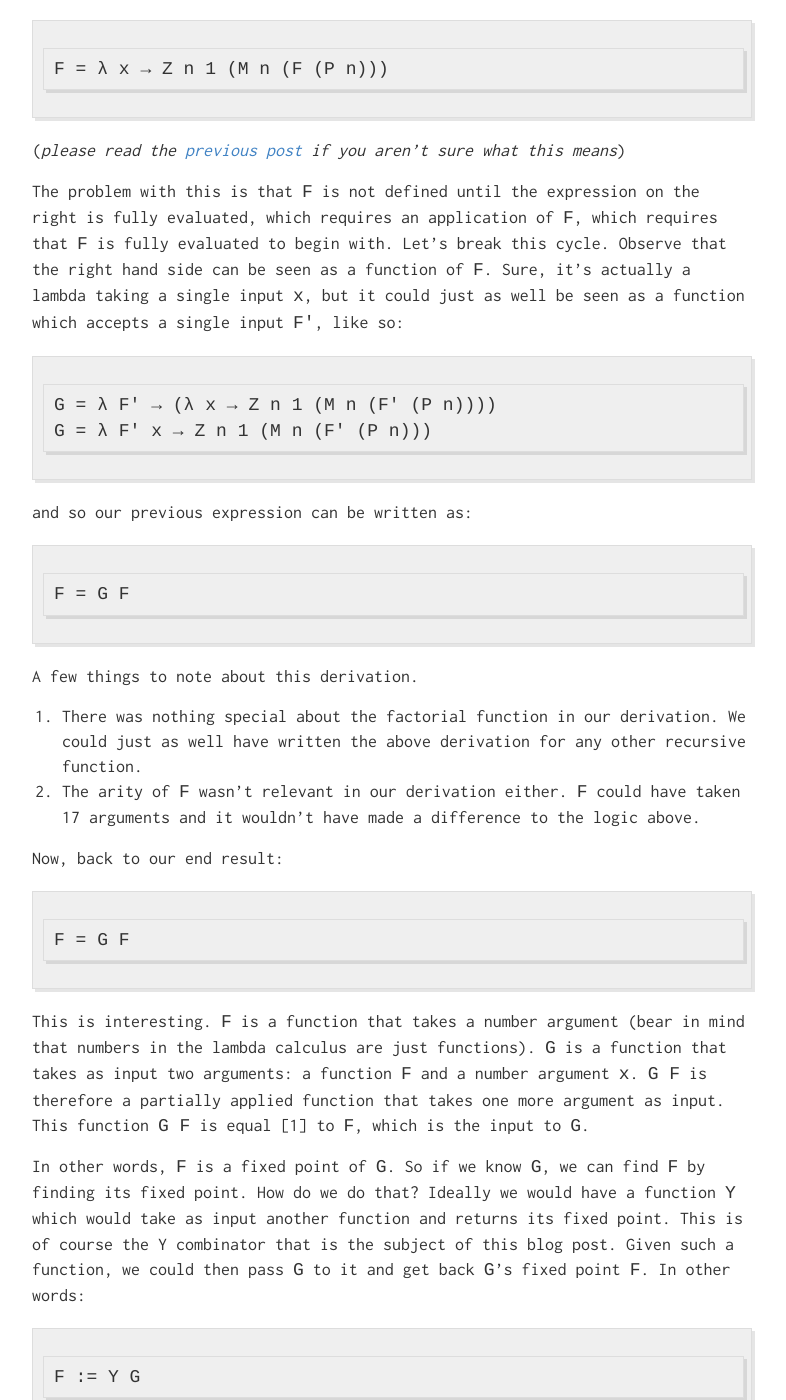
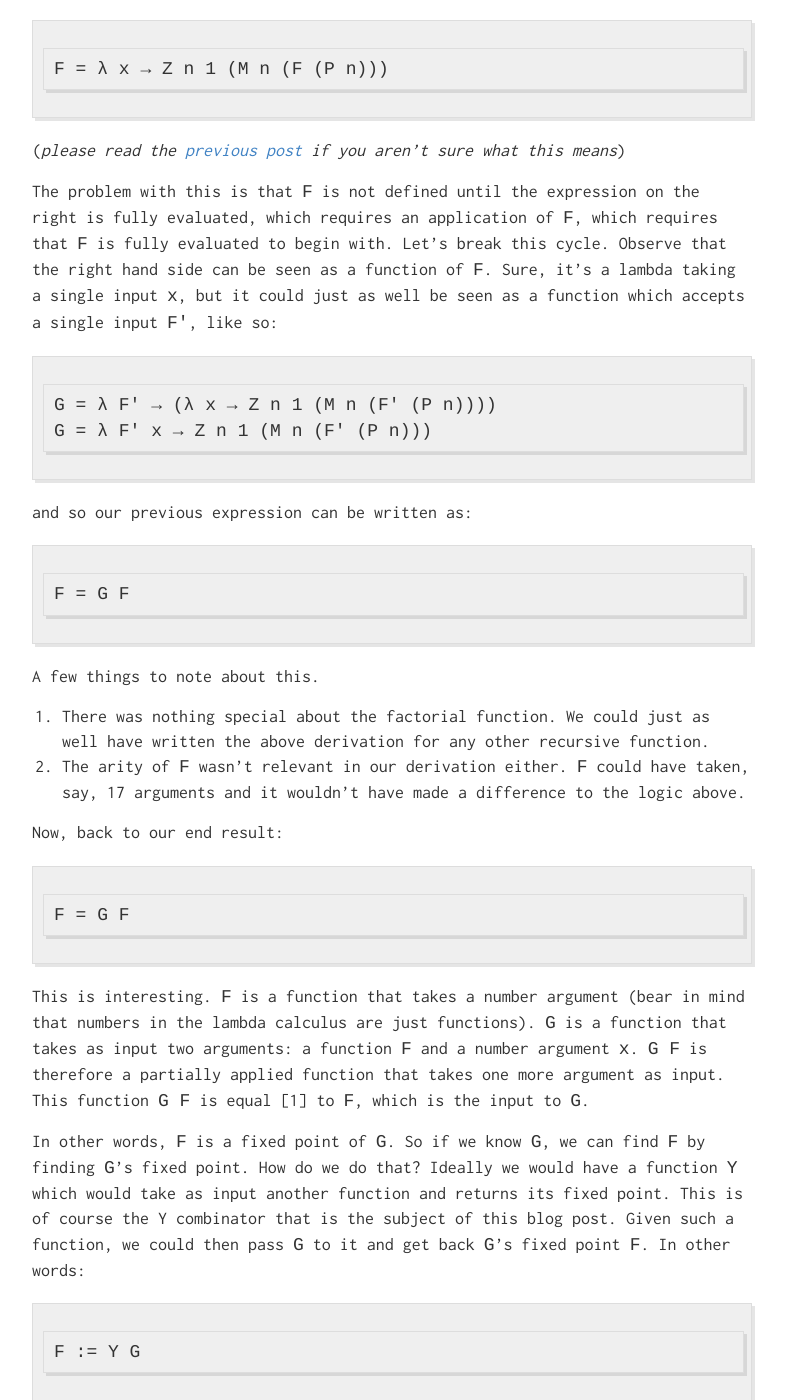
Before and after one commit to ajnirp/ajnirp.github.io, a Jekyll site: the page built from _posts/2015-12-7-Y-Combinator-Derivation.md, in a window 1280 px wide and 1400 px high, scrolled down 1171 px. Shown: the whole window, without its empty margins (248-1034 px from the left). Built offline with Jekyll 4.4.1, drawn with Linux system fonts in a browser that asks for light colours; Markdown is read by kramdown in place of the engine named in the settings; some of the changed text lies outside the part shown.

Commit message:
minor rephrasing

```diff
--- a/_posts/2015-12-7-Y-Combinator-Derivation.md
+++ b/_posts/2015-12-7-Y-Combinator-Derivation.md
@@ -34,7 +34,7 @@ Let's start with our old friend the factorial function.
 
 (*please read the [previous post](http://wenderen.github.io/Notes-Lambda-Calculus) if you aren't sure what this means*)
 
-The problem with this is that `F` is not defined until the expression on the right is fully evaluated, which requires an application of `F`, which requires that `F` is fully evaluated to begin with. Let's break this cycle. Observe that the right hand side can be seen as a function of `F`. Sure, it's actually a lambda taking a single input `x`, but it could just as well be seen as a function which accepts a single input `F'`, like so:
+The problem with this is that `F` is not defined until the expression on the right is fully evaluated, which requires an application of `F`, which requires that `F` is fully evaluated to begin with. Let's break this cycle. Observe that the right hand side can be seen as a function of `F`. Sure, it's a lambda taking a single input `x`, but it could just as well be seen as a function which accepts a single input `F'`, like so:
 
     G = λ F' → (λ x → Z n 1 (M n (F' (P n))))
     G = λ F' x → Z n 1 (M n (F' (P n)))
@@ -43,10 +43,10 @@ and so our previous expression can be written as:
 
     F = G F
 
-A few things to note about this derivation.
+A few things to note about this.
 
-1. There was nothing special about the factorial function in our derivation. We could just as well have written the above derivation for any other recursive function.
-2. The arity of `F` wasn't relevant in our derivation either. `F` could have taken 17 arguments and it wouldn't have made a difference to the logic above.
+1. There was nothing special about the factorial function. We could just as well have written the above derivation for any other recursive function.
+2. The arity of `F` wasn't relevant in our derivation either. `F` could have taken, say, 17 arguments and it wouldn't have made a difference to the logic above.
 
 Now, back to our end result:
 
@@ -54,7 +54,7 @@ Now, back to our end result:
 
 This is interesting. `F` is a function that takes a number argument (bear in mind that numbers in the lambda calculus are just functions). `G` is a function that takes as input two arguments: a function `F` and a number argument `x`. `G F` is therefore a partially applied function that takes one more argument as input. This function `G F` is equal [1] to `F`, which is the input to `G`.
 
-In other words, `F` is a fixed point of `G`. So if we know `G`, we can find `F` by finding its fixed point. How do we do that? Ideally we would have a function `Y` which would take as input another function and returns its fixed point. This is of course the Y combinator that is the subject of this blog post. Given such a function, we could then pass `G` to it and get back `G`'s fixed point `F`. In other words:
+In other words, `F` is a fixed point of `G`. So if we know `G`, we can find `F` by finding `G`'s fixed point. How do we do that? Ideally we would have a function `Y` which would take as input another function and returns its fixed point. This is of course the Y combinator that is the subject of this blog post. Given such a function, we could then pass `G` to it and get back `G`'s fixed point `F`. In other words:
 
     F := Y G
 
@@ -65,13 +65,13 @@ and so
 
 Note that the above line doesn't constitute a formal definition of the Y combinator. Why? Because `Y` appears on the right hand side, and so we have the same issue as we did with `F`.
 
-We need to get rid of this. How?
+We need to get rid of `Y` appearing on the right hand side. How?
 
 Well, one example of a function that calls its input on itself is the **U combinator**, which we encountered in the [previous post](http://wenderen.github.io/Notes-Lambda-Calculus).
 
     U := λ x → x x
 
-Here we have a function `Y` calling itself. It's tempting to use the U combinator in this setting. But then what should we apply the U combinator to? Let's call our unknown argument `H` and try to figure out what it could be. We have:
+Here we have a function `Y` calling itself. It's tempting to use the U combinator in this setting. But then what should we apply the U combinator to? Let's call the unknown argument to the `U` combinator `H`, and try to derive an expression for it. We have:
 
     Y G = U H
     Y G = H H
```
Also changed, not shown: other parts of _posts/2015-12-7-Y-Combinator-Derivation.md (+1 -1 lines).
